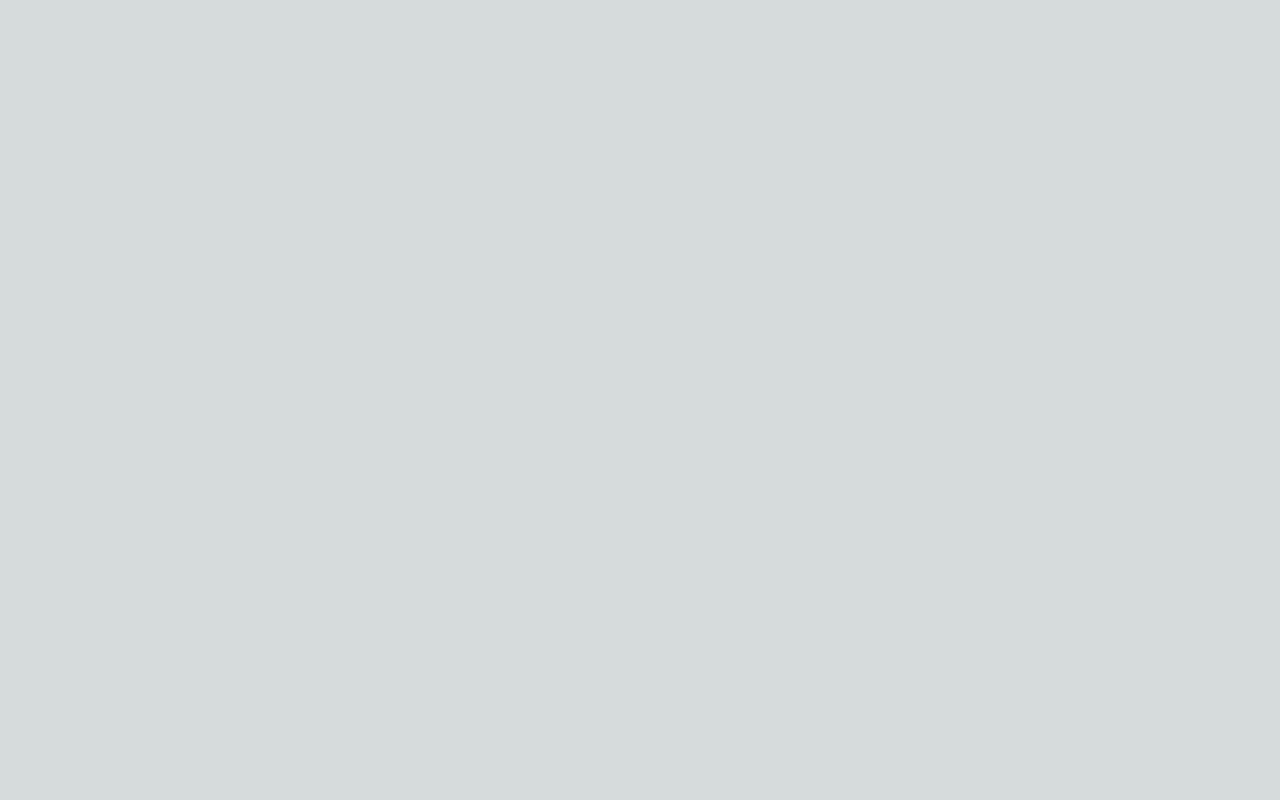
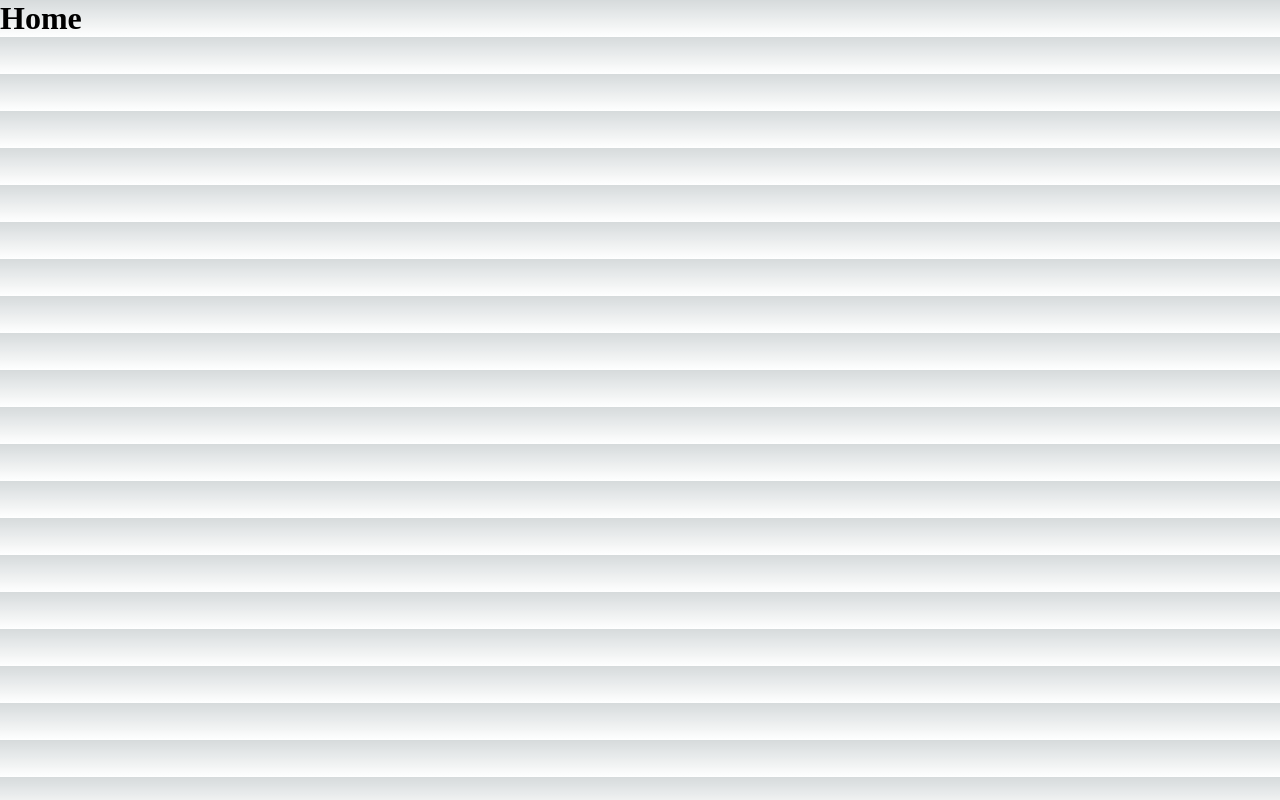
Before and after one commit to hisuihisui/next_js_found, a Next.js app in the folder next_app/: page / in a window 1280 px wide. Built offline with nearby package versions, Linux system fonts and the light colour scheme.

Commit message:
ルーティングとは

```diff
--- a/next_app/src/pages/index.js
+++ b/next_app/src/pages/index.js
@@ -1,2 +1,4 @@
+// export default したものが表示される
 export default function Home() {
+  return <h1>Home</h1>
 }
--- /dev/null
+++ b/next_app/src/pages/router/blog/first.js
@@ -0,0 +1,4 @@
+// /router/blog/first でアクセス可能
+export default function First() {
+  return <h1>First</h1>
+}
--- /dev/null
+++ b/next_app/src/pages/router/index.js
@@ -0,0 +1,4 @@
+// /routerでアクセスできる
+export default function Blog() {
+  return <h1>Blog Page</h1>
+}
```
Also changed, not shown: 1 other file (tests, documents, lock files or other folders).
